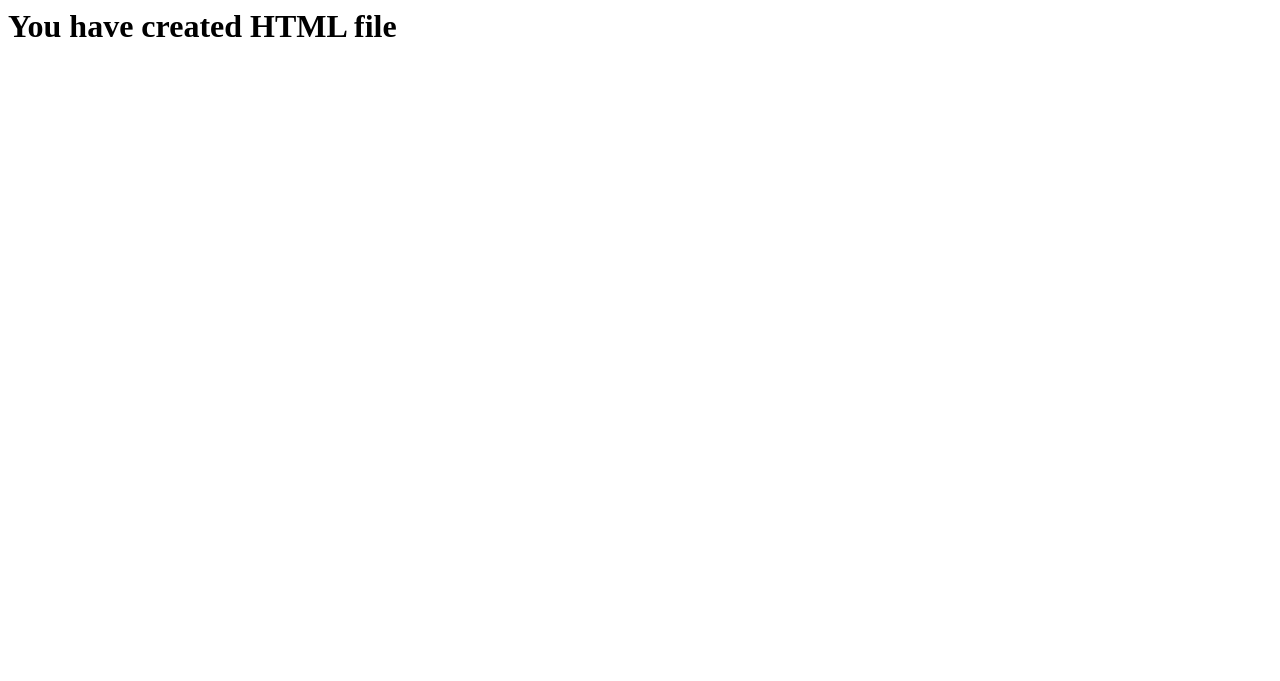
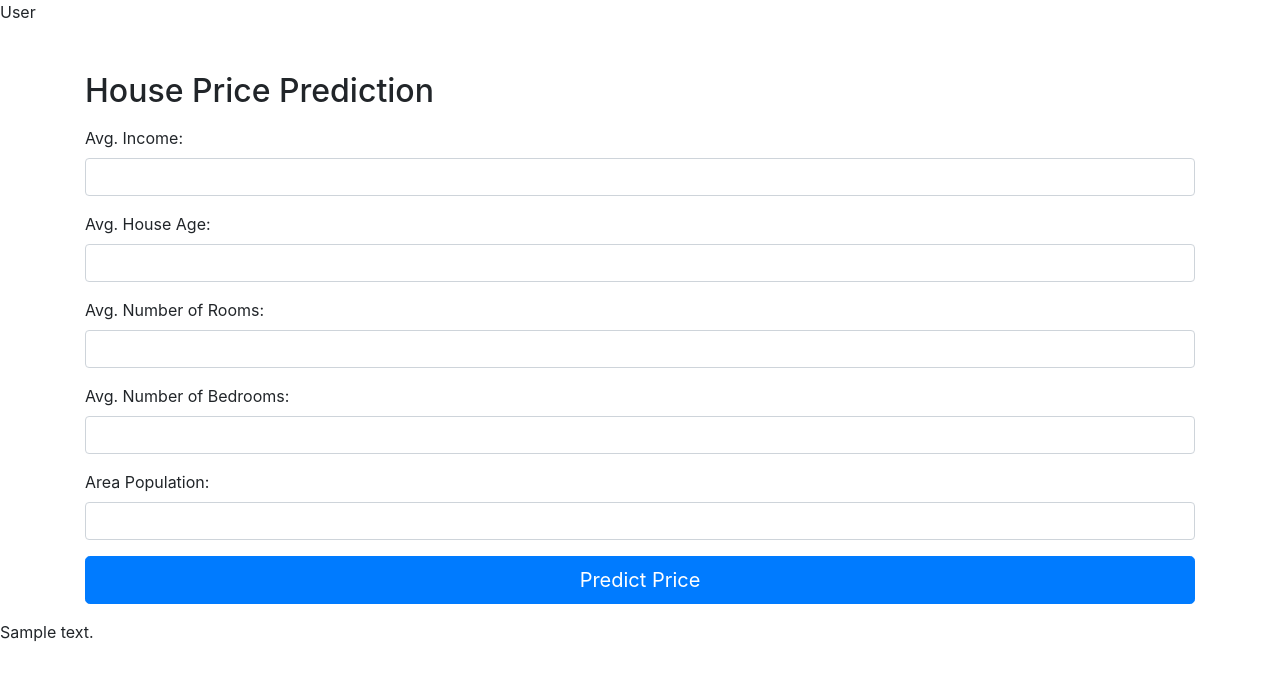
Before and after one commit to minich-code/datahub, a Flask app: template templates/home.html in a window 1280 px wide. Shown: the top 681 px of the page. Run offline with Flask 3, Linux system fonts and the light colour scheme; the template is opened without the code that fills it: most values are stand-ins (such as "Sample title", 1, 10 or a date in 2020); parts of the project's set-up code (start-up, migrations or seed data) failed here and were passed over; some libraries are stand-ins or nearby versions.

Commit message:
The web app is ready

```diff
--- a/app.py
+++ b/app.py
@@ -40,5 +40,23 @@ def predict_api():
         return jsonify({'error': str(e)})
 
 
+@app.route('/predict', methods=['POST'])
+def predict():
+    # Get form data from the request and convert it to a list of floats
+    data = [float(x) for x in request.form.values()]
+
+    # Transform the input data using the loaded scalar
+    final_input = scalar.transform(np.array(data).reshape(1, -1))
+
+    # Print the transformed input data (optional, for debugging)
+    print(final_input)
+
+    # Make a prediction using the loaded linear regression model
+    output = linear_regression_model.predict(final_input)[0]
+
+    # Render the prediction on the 'home.html' template
+    return render_template("home.html", prediction_text="The house price prediction is {}".format(output))
+
+
 if __name__ == '__main__':
     app.run(debug=True)
--- a/templates/home.html
+++ b/templates/home.html
@@ -1,3 +1,59 @@
-<h1>
-    You have created HTML file
-</h1>
+User
+<!DOCTYPE html>
+<html lang="en">
+<head>
+    <meta charset="UTF-8">
+    <meta name="viewport" content="width=device-width, initial-scale=1.0">
+    <title>House Price Prediction</title>
+
+    <!-- Include Bootstrap CSS (if you haven't already) -->
+    <link rel="stylesheet" href="https://stackpath.bootstrapcdn.com/bootstrap/4.3.1/css/bootstrap.min.css">
+</head>
+<body>
+
+    <div class="container">
+        <h2 class="mt-5">House Price Prediction</h2>
+
+        <!-- HTML form for user input -->
+        <form action="{{ url_for('predict') }}" method="post" class="mt-3">
+            <div class="form-group">
+                <label for="income">Avg. Income:</label>
+                <input type="text" id="income" name="income" class="form-control" required>
+            </div>
+
+            <div class="form-group">
+                <label for="house_age">Avg. House Age:</label>
+                <input type="text" id="house_age" name="house_age" class="form-control" required>
+            </div>
+
+            <div class="form-group">
+                <label for="num_rooms">Avg. Number of Rooms:</label>
+                <input type="text" id="num_rooms" name="num_rooms" class="form-control" required>
+            </div>
+
+            <div class="form-group">
+                <label for="num_bedrooms">Avg. Number of Bedrooms:</label>
+                <input type="text" id="num_bedrooms" name="num_bedrooms" class="form-control" required>
+            </div>
+
+            <div class="form-group">
+                <label for="area_population">Area Population:</label>
+                <input type="text" id="area_population" name="area_population" class="form-control" required>
+            </div>
+
+            <button type="submit" class="btn btn-primary btn-block btn-lg">Predict Price</button>
+        </form>
+
+        <!-- Display predicted price here -->
+        <div id="prediction_result" class="mt-3"></div>
+    </div>
+
+    {{prediction_text}}
+
+    <!-- Include Bootstrap JS (if needed) -->
+    <!-- <script src="https://code.jquery.com/jquery-3.3.1.slim.min.js"></script> -->
+    <!-- <script src="https://cdnjs.cloudflare.com/ajax/libs/popper.js/1.14.7/umd/popper.min.js"></script> -->
+    <!-- <script src="https://stackpath.bootstrapcdn.com/bootstrap/4.3.1/js/bootstrap.min.js"></script> -->
+
+</body>
+</html>
```
